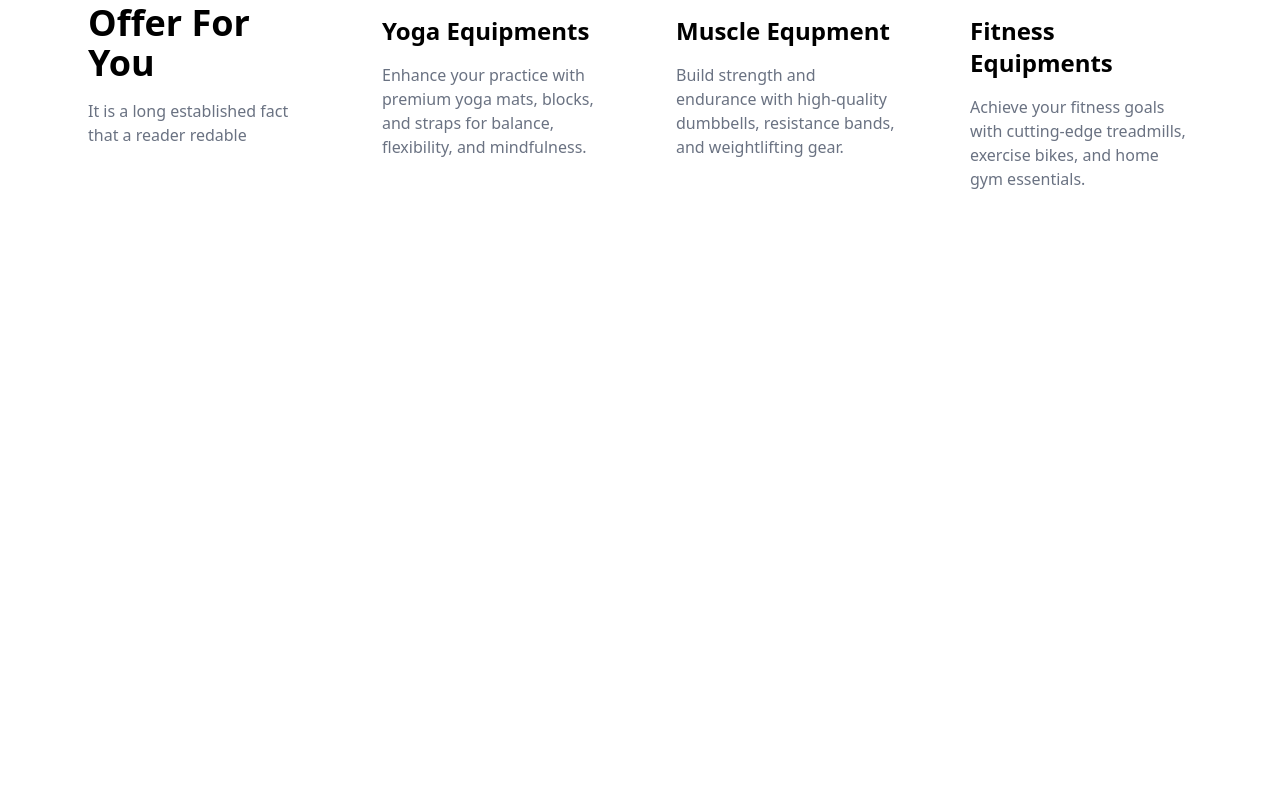
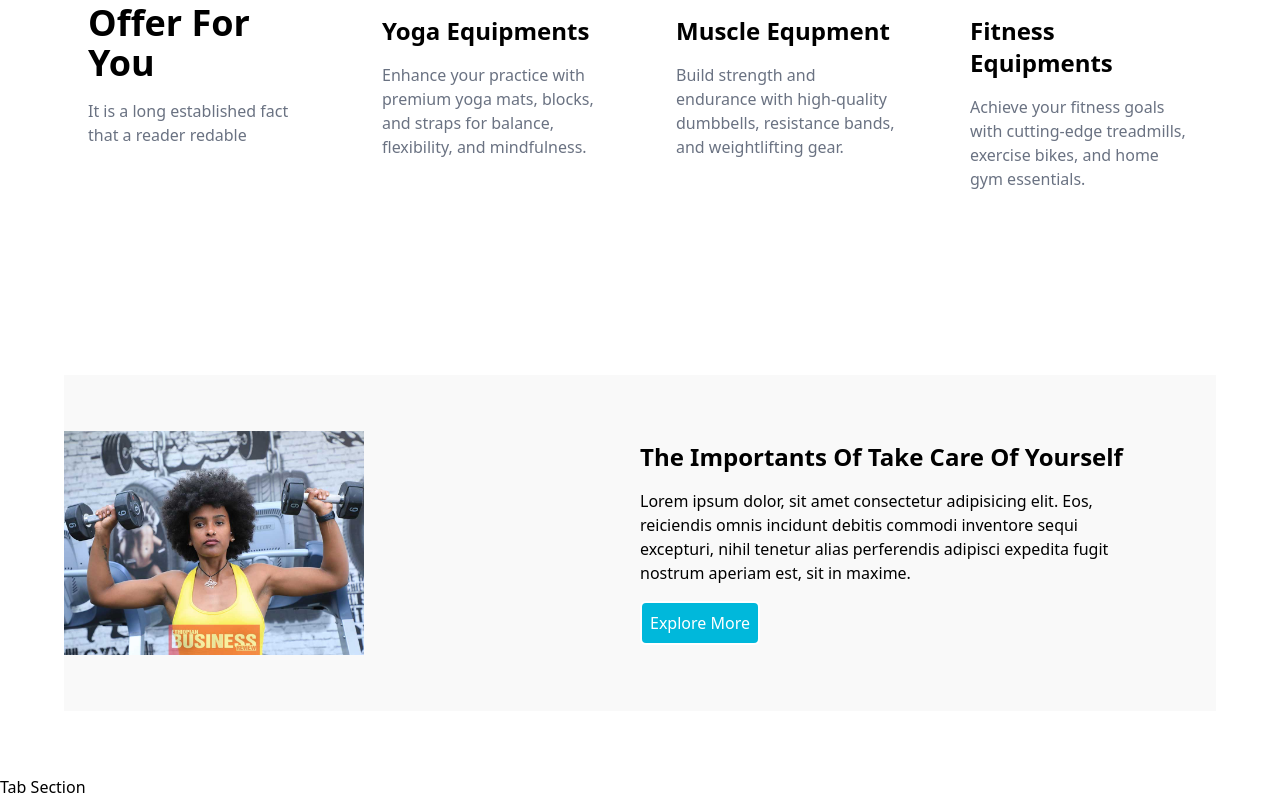
Before and after one commit to kumsa-Mergia/Gym-Website-with-ReactJS-Tailwind-CSS, a React (Vite) app: page / in a window 1280 px wide. Shown: the part 832-1631 px from the top of the page. Before the commit the page ends 1143 px from the top, so only its background shows below. Built offline with nearby package versions, Linux system fonts and the light colour scheme.

Commit message:
Third Section add

```diff
--- a/package.json
+++ b/package.json
@@ -1,11 +1,10 @@
 {
   "name": "gym-website-with-reactjs---tailwind-css",
   "private": true,
-  "homepage": "https://kumsa-Mergia.github.io/Gym-Website-with-ReactJS-Tailwind-CSS",
   "version": "0.0.0",
   "type": "module",
   "scripts": {
-    "deploy": "gh-pages -d build",
+
     "dev": "vite",
     "build": "vite build",
     "lint": "eslint .",
--- a/src/App.jsx
+++ b/src/App.jsx
@@ -3,6 +3,24 @@ import Navbar from "./components/Navbar";
 import Hero from "./components/Hero/Hero";
 import BgImage from "./assets/bg.jpg";
 import Equipments from "./components/Equipments/Equipments";
+import Banner from "./components/Banner/Banner";
+import Img1 from './assets/2.jpg'
+import Img2 from './assets/3.jpg'
+import Tabs from "./components/Tabs/Tabs";
+
+const BannerData = {
+  image: Img1,
+  title: "The Importants of Take care of yourself",
+  subtitle: "Lorem ipsum dolor, sit amet consectetur adipisicing elit. Eos, reiciendis omnis incidunt debitis commodi inventore sequi excepturi, nihil tenetur alias perferendis adipisci expedita fugit nostrum aperiam est, sit in maxime.",
+  link: "#",
+}
+const Banner2Data = {
+  image: Img2,
+  title: "The Importants of Take care of yourself",
+  subtitle: "Lorem ipsum dolor, sit amet consectetur adipisicing elit. Eos, reiciendis omnis incidunt debitis commodi inventore sequi excepturi, nihil tenetur alias perferendis adipisci expedita fugit nostrum aperiam est, sit in maxime.",
+  link: "#",
+}
+
 
 const bgStyle = {
   backgroundImage: `url(${BgImage})`,
@@ -22,7 +40,9 @@ const App = () => {
         <Hero />
       </div>
       <Equipments />
-
+      <Banner { ...BannerData}/>
+      {/* <Banner { ...Banner2Data}/> */}
+      <Tabs />
 
     </div>
   );
--- /dev/null
+++ b/src/components/Banner/Banner.jsx
@@ -0,0 +1,59 @@
+import React from "react";
+import { motion } from "framer-motion";
+import { SlideUp } from "../../utility/animation";
+
+const Banner = ({ image, title, subtitle, link }) => {
+  return (
+    <>
+      <div className="p-16">
+        <div className="bg-[#f9f9f9] grid grid-cols-1 md:grid-cols-2 space-y-6 md:space-y-0 py-14">
+          {/*  Banner Image Section */}
+          <div>
+            <motion.img
+              initial={{ opacity: 0, scale: 0.5 }}
+              whileInView={{ opacity: 1, scale: 1 }}
+              transition={{ type: "spring", stiffness: 100, delay: 0.2 }}
+              src={image}
+              alt=""
+              className="w-[300px] md:max-w-[400px] xl:min-w[600px] h-full object-cover"
+            />
+          </div>
+
+          {/* Banner Text Section */}
+          <div className="flex flex-col justify-center text-center md:text-left space-y-4 lg:max-w-[500px]">
+            <motion.p
+              variants={SlideUp(0.5)}
+              initial="hidden"
+              whileInView={"visible"}
+              viewport={{ once: true }}
+              className="text-2xl lg:text4xl font-bold capitalize font-playfair"
+            >
+              {title}
+            </motion.p>
+            <motion.p
+              variants={SlideUp(0.7)}
+              initial="hidden"
+              whileInView={"visible"}
+              viewport={{ once: true }}
+            >
+              {subtitle}
+            </motion.p>
+            <motion.div
+              variants={SlideUp(0.9)}
+              initial="hidden"
+              whileInView={"visible"}
+              viewport={{ once: true }}
+              className="flex justify-center md:justify-start"
+            >
+              <button className="bg-cyan-500 flex items-center gap-2 rounded-md border-2 p-2 text-white">
+                Explore More
+              </button>
+            </motion.div>
+          </div>
+        </div>
+      </div>
+    </>
+  );
+};
+
+export default Banner;
--- /dev/null
+++ b/src/components/Tabs/Tabs.jsx
@@ -0,0 +1,11 @@
+import React from 'react'
+
+const Tabs = () => {
+  return (
+    <>
+    Tab Section
+    </>
+  )
+}
+
+export default Tabs
```
